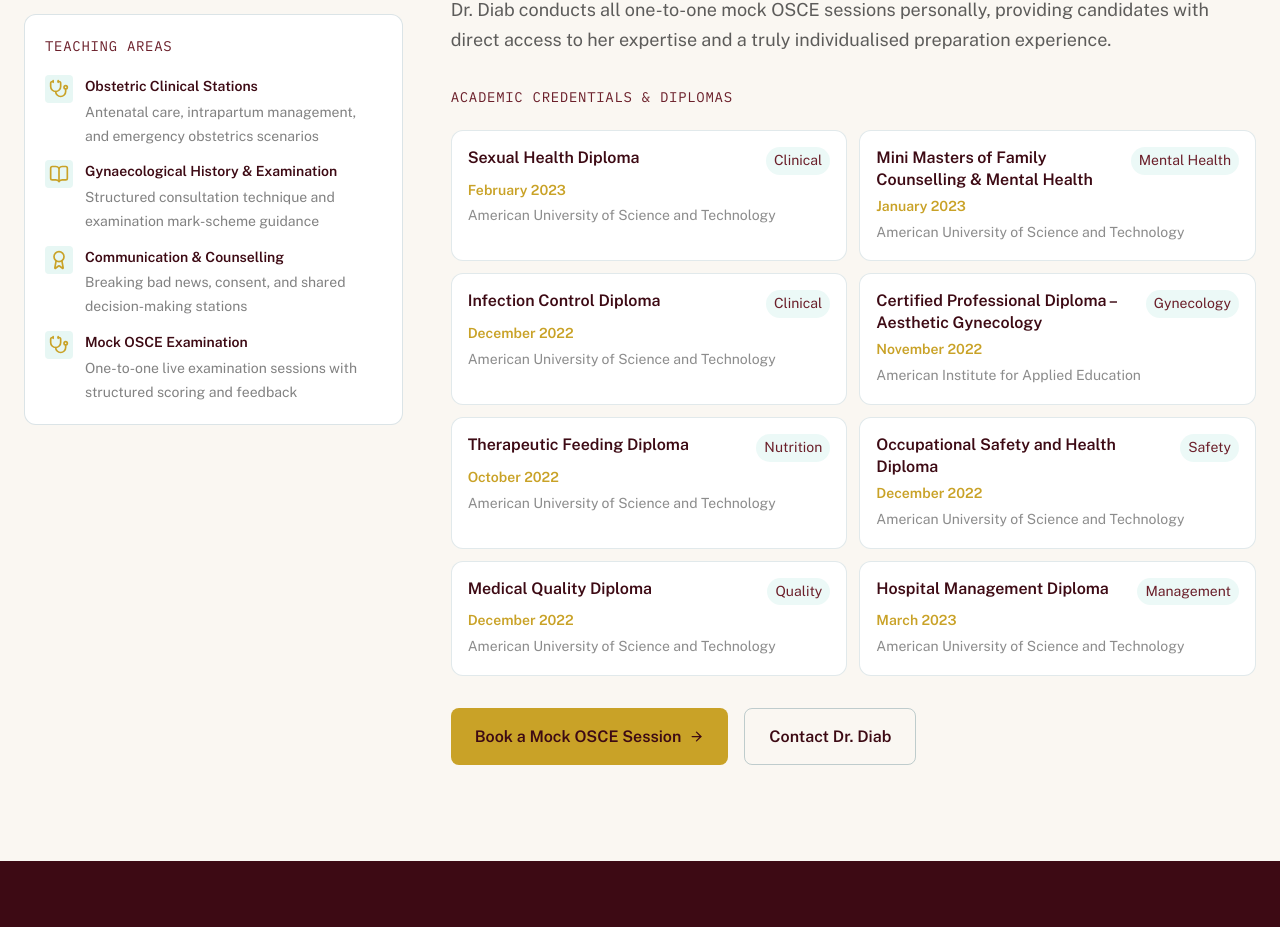
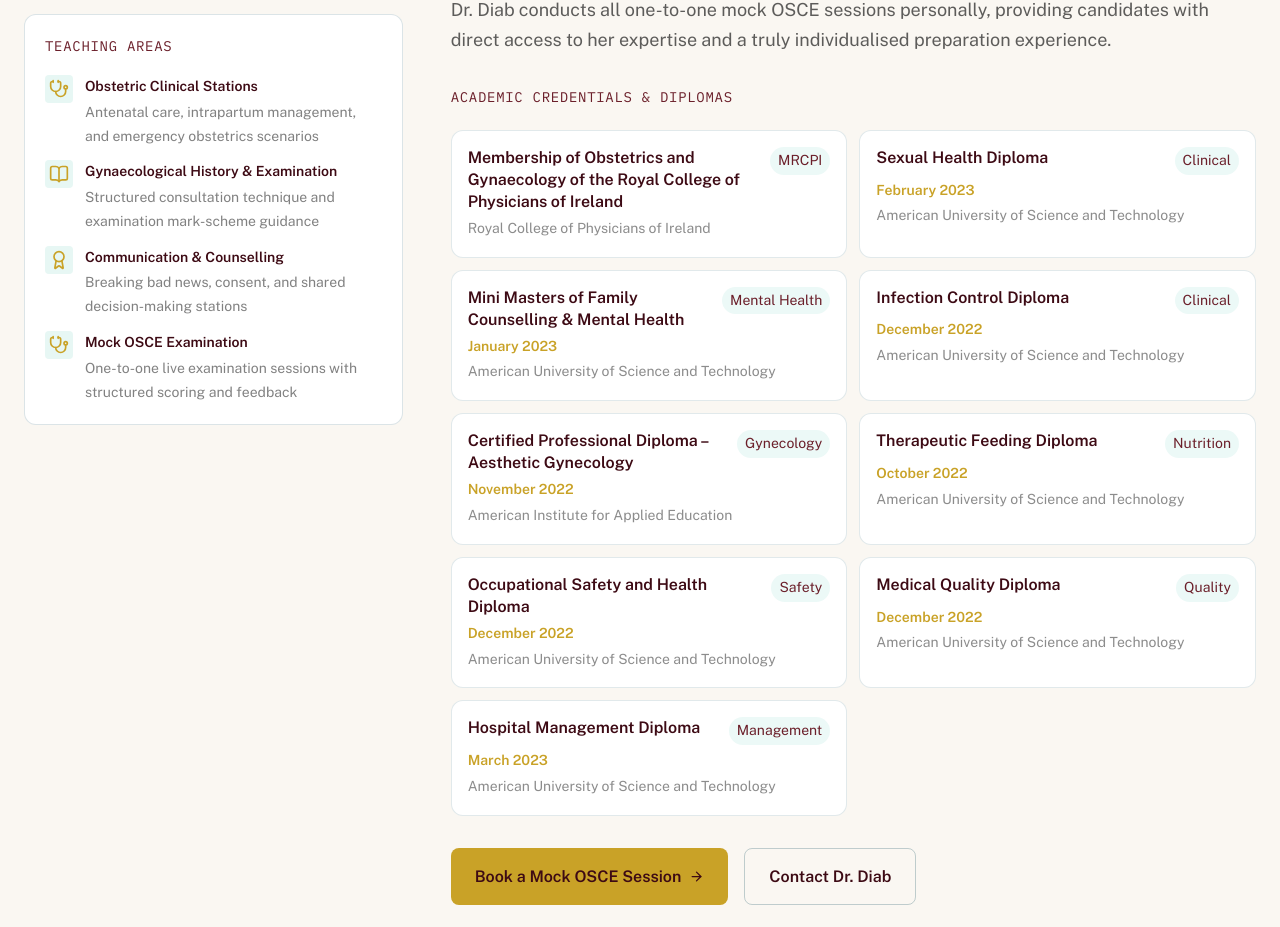
Before and after one commit to eyas711-cloud/MRCPI-OBGYNUNLOCKED, a Next.js app: page /faculty in a window 1280 px wide. Shown: the part 1042-1969 px from the top of the page. Built offline with nearby package versions, Linux system fonts and the light colour scheme; no server answers; the database is empty.

Commit message:
Add MRCPI membership credential as first box on faculty and homepage

```diff
--- a/src/app/faculty/page.tsx
+++ b/src/app/faculty/page.tsx
@@ -2,6 +2,7 @@ import Link from "next/link";
 import { ArrowRight, Award, BookOpen, Stethoscope } from "lucide-react";
 
 const credentials = [
+  { title: "Membership of Obstetrics and Gynaecology of the Royal College of Physicians of Ireland", date: "", institution: "Royal College of Physicians of Ireland", category: "MRCPI" },
   { title: "Sexual Health Diploma", date: "February 2023", institution: "American University of Science and Technology", category: "Clinical" },
   { title: "Mini Masters of Family Counselling & Mental Health", date: "January 2023", institution: "American University of Science and Technology", category: "Mental Health" },
   { title: "Infection Control Diploma", date: "December 2022", institution: "American University of Science and Technology", category: "Clinical" },
--- a/src/app/page.tsx
+++ b/src/app/page.tsx
@@ -6,6 +6,7 @@ import {
 import { createClient } from "@/lib/supabase-server";
 
 const credentials = [
+  { title: "Membership of Obstetrics and Gynaecology of the Royal College of Physicians of Ireland", date: "", institution: "Royal College of Physicians of Ireland" },
   { title: "Sexual Health Diploma", date: "Feb 2023", institution: "American University of Science and Technology" },
   { title: "Mini Masters of Family Counselling & Mental Health", date: "Jan 2023", institution: "American University of Science and Technology" },
   { title: "Infection Control Diploma", date: "Dec 2022", institution: "American University of Science and Technology" },
```
